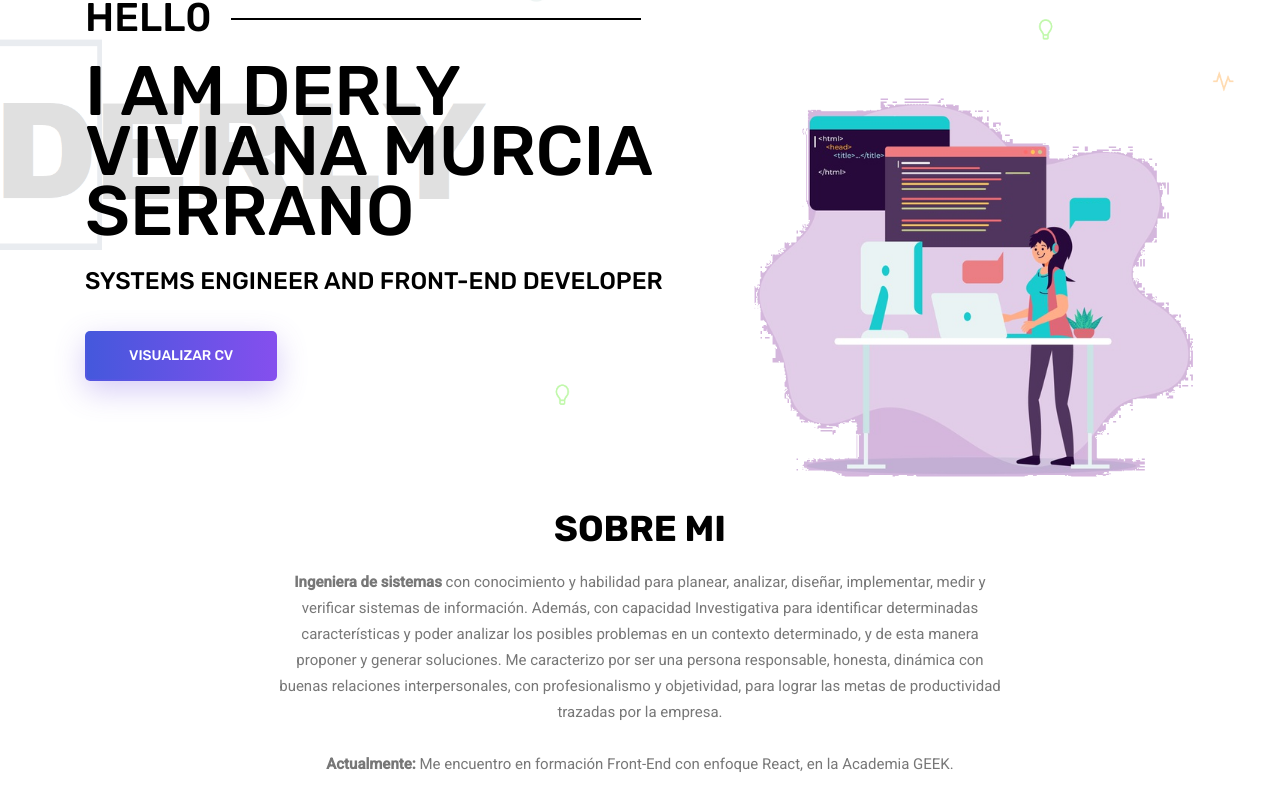
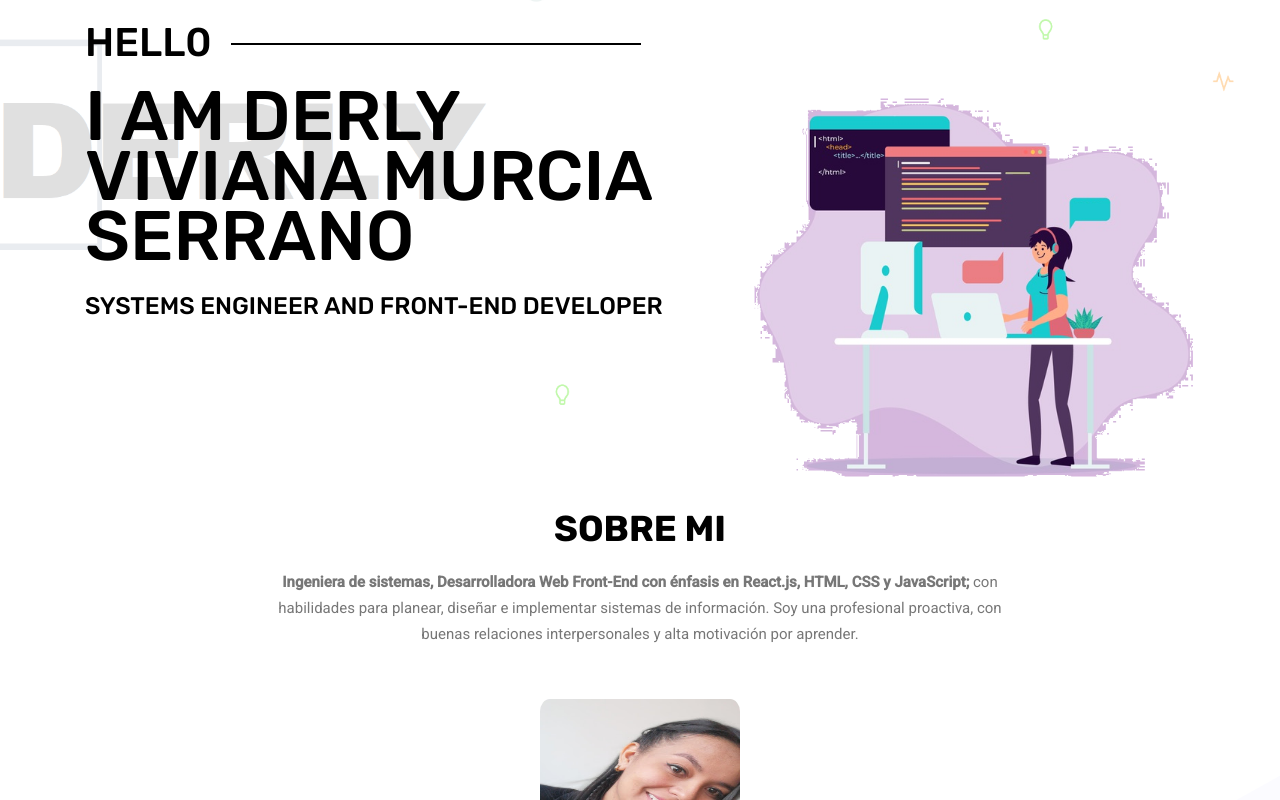
Before and after one commit to derlyvivianamurcia/Portfolio_Web_Personal, a plain HTML site: page index.html in a window 1280 px wide. Shown: the part 103-903 px from the top of the page. Drawn offline with Linux system fonts and the light colour scheme.

Commit message:
Actualización acerca

```diff
--- a/index.html
+++ b/index.html
@@ -58,7 +58,7 @@
                             <h1 class="text-uppercase">I am Derly Viviana Murcia Serrano</h1>
                             <h5 class="text-uppercase">SYSTEMS ENGINEER AND FRONT-END DEVELOPER </h5>
                             <div class="d-flex align-items-center">
-                                <a class="primary_btn" href="https://drive.google.com/file/d/1daldM8lqdmKEBht1v60x9SiWvBhGCoDX/view?usp=sharing"><span>visualizar cv</span></a>
+                                <!-- <a class="primary_btn" href="https://drive.google.com/file/d/1daldM8lqdmKEBht1v60x9SiWvBhGCoDX/view?usp=sharing"><span>visualizar cv</span></a> -->
                             </div>
                         </div>
                     </div>
@@ -81,11 +81,9 @@
                     <div class="main_title">
                         <h2>SOBRE MI</h2>
                         <p>
-                            <strong>  Ingeniera de sistemas </strong> con conocimiento y habilidad para planear, analizar, diseñar, implementar, medir y verificar sistemas de información. Además, con capacidad Investigativa para identificar determinadas
-                            características y poder analizar los posibles problemas en un contexto determinado, y de esta manera proponer y generar soluciones. Me caracterizo por ser una persona responsable, honesta, dinámica con buenas relaciones interpersonales,
-                            con profesionalismo y objetividad, para lograr las metas de productividad trazadas por la empresa. </p>
+                            <strong>  Ingeniera de sistemas, Desarrolladora Web Front-End con énfasis en React.js, HTML, CSS y JavaScript;  </strong> con habilidades para planear, diseñar e implementar sistemas de información. Soy una profesional proactiva, con buenas relaciones interpersonales y alta motivación por aprender.  </p>
                         <br>
-                        <p><strong>Actualmente:</strong> Me encuentro en formación Front-End con enfoque React, en la Academia GEEK. </p>
+
                         <br>
                         <img src="./personal.jpg" style="width: 200px; height: 250px; border-radius:5%;">
                     </div>
@@ -243,7 +241,7 @@
                                     En esta sección encontrarás todo en relación a lo que he realizado en el transcurso de mi vida Académica - Profesional, a nivel de resultados.
                                 </p>
                                 <p>
-                                    Estos son algunos de mis trabajos, una breve y variada selección de proyectos. Pulsa sobre las miniaturas para conocer más detalles de cada uno de ellos.
+                                    En esta sección encontrarás todo en relación a lo que he realizado en el transcurso de mi vida Académica - Profesional, a nivel de resultados.
                                 </p>
                                 <br>
                                 <a class="primary_btn" href="/about.html"><span>Proyectos</span></a>
```
